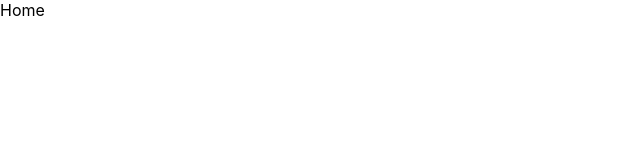
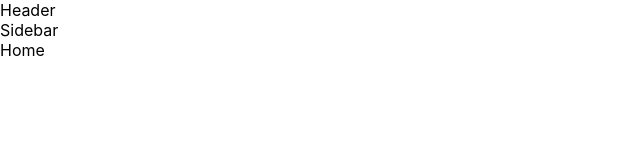
Before and after one commit to ngochieu276/MedusaAdmin, a React (Create React App) app: page / in a window 1280 px wide. Shown: the top 160 px of the page, without its empty margins (0-640 px from the left). Built offline with nearby package versions, Linux system fonts and the light colour scheme.

Commit message:
layout_simple

```diff
--- /dev/null
+++ b/src/layout/Header.tsx
@@ -0,0 +1,3 @@
+export default function Header() {
+  return <div>Header</div>;
+}
--- /dev/null
+++ b/src/layout/Sidebar.tsx
@@ -0,0 +1,3 @@
+export default function Sidebar() {
+  return <div>Sidebar</div>;
+}
--- /dev/null
+++ b/src/layout/SignedLayout.tsx
@@ -0,0 +1,13 @@
+import { Outlet } from 'react-router-dom';
+import Sidebar from './Sidebar';
+import Header from './Header';
+
+export default function SignedLayout() {
+  return (
+    <div>
+      <Header />
+      <Sidebar />
+      <Outlet />
+    </div>
+  );
+}
--- a/src/routes.tsx
+++ b/src/routes.tsx
@@ -1,12 +1,22 @@
-import { createBrowserRouter, createRoutesFromElements, Route } from 'react-router-dom';
+import { createBrowserRouter, createRoutesFromElements, Route, redirect } from 'react-router-dom';
 
 import { Home } from './pages/home';
 import { Product } from './pages/product';
+import SignedLayout from './layout/SignedLayout';
 
-export const routes = createBrowserRouter(
-  createRoutesFromElements(
-    <Route path="/" element={<Home />}>
-      <Route path="product" element={<Product />} />
-    </Route>
-  )
-);
+export const routes = createBrowserRouter([
+  {
+    path: '/',
+    element: <SignedLayout />,
+    children: [
+      {
+        path: 'product',
+        element: <Product />,
+      },
+      {
+        path: '',
+        element: <Home />,
+      },
+    ],
+  },
+]);
```
